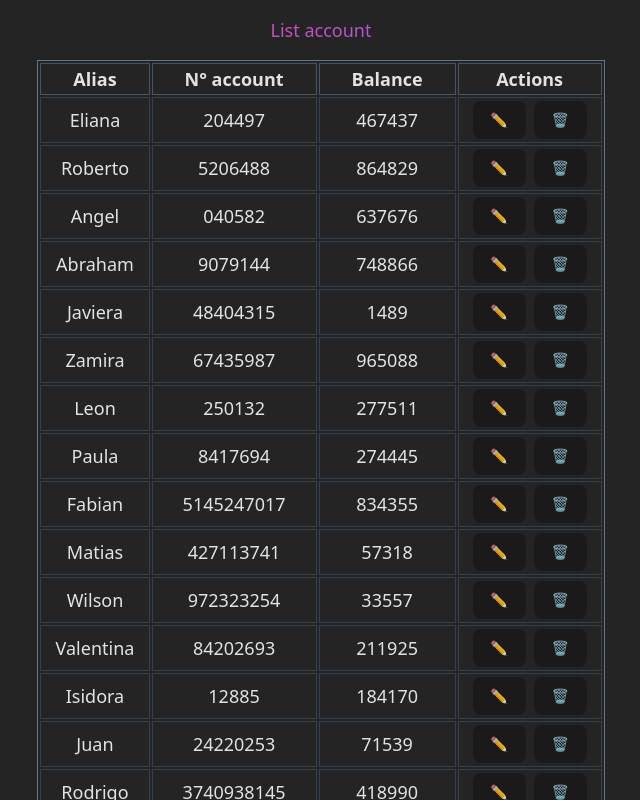
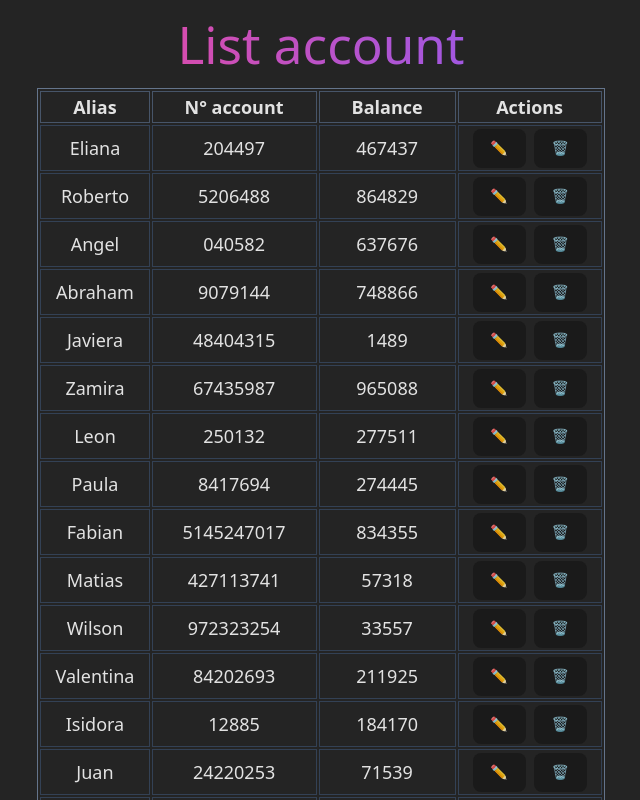
Before and after one commit to HoroJoel/Table, a React (Vite) app: page / in a window 1280 px wide. Shown: the top 800 px of the page, without its empty margins (319-959 px from the left). Built offline with nearby package versions, Linux system fonts and the light colour scheme.

Commit message:
ship: Title

```diff
--- a/src/App.jsx
+++ b/src/App.jsx
@@ -5,7 +5,7 @@
 function App() {
   return (
     <>
-      <h1 className=" text-lg  bg-clip-text text-transparent bg-gradient-to-r from-pink-500 to-violet-500 m-4">
+      <h1 className="bg-clip-text text-transparent bg-gradient-to-r from-pink-500 to-violet-500 m-4">
         List account
       </h1>
       <AccountTable data={data} />
```
